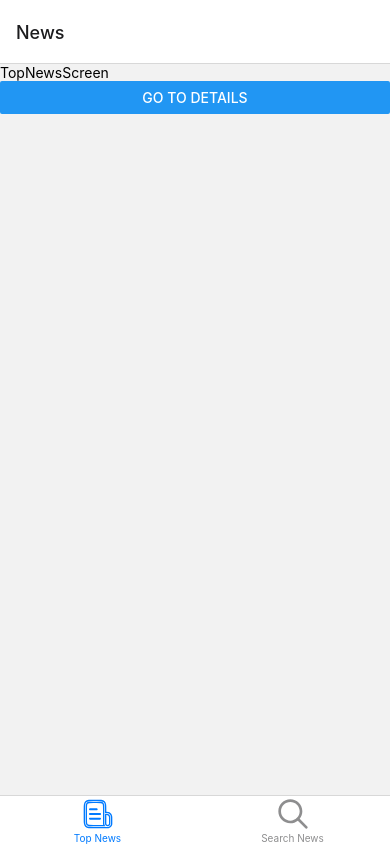
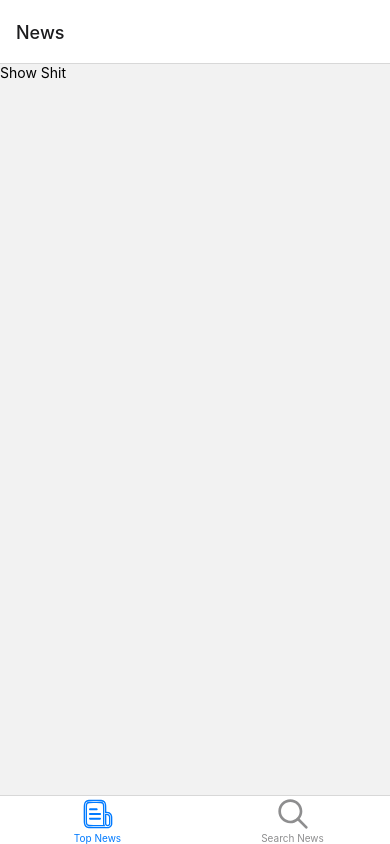
Before and after one commit to RomelClavel/technical_challenge_intelygenz, a React Native app in the folder lector-rss/: screen /TopNews in a window 390 px wide. Built offline with nearby package versions, Linux system fonts and the light colour scheme.

Commit message:
Feat - Connected news API with the app

```diff
--- a/lector-rss/screens/TopNewsScreen.tsx
+++ b/lector-rss/screens/TopNewsScreen.tsx
@@ -1,18 +1,42 @@
 import { Button, StyleSheet, Text, View } from 'react-native';
-import React from 'react';
+import React, { useEffect, useState } from 'react';
 import { NativeStackNavigationProp } from '@react-navigation/native-stack';
-import { TopNewsStackNavigatorParamsList } from '../types';
+import { Article, TopNewsStackNavigatorParamsList } from '../types';
+import { getTopArticles } from '../services/NewsService';
 
 type Props = {
 	navigation: NativeStackNavigationProp<TopNewsStackNavigatorParamsList, 'News'>;
 };
 
 const TopNewsScreen = ({ navigation }: Props) => {
+	const [articles, setArticles] = useState<Article[]>([
+		{
+			title:
+				"On Martha's Vineyard, a migrant and a resident are thrown together - The Washington Post",
+			description:
+				'Earlier this week, two lives intersected after Florida Gov. Ron DeSantis (R) chartered two planes to fly a group of migrants from Texas to this island in Mass.',
+			url: 'https://www.washingtonpost.com/nation/2022/09/17/marthas-vineyard-migrant-crisis/',
+			urlToImage:
+				'https://www.washingtonpost.com/wp-apps/imrs.php?src=https://arc-anglerfish-washpost-prod-washpost.s3.amazonaws.com/public/242FGBBV7II63IGWIFJJTP7L2U.jpg&w=1440',
+			publishedAt: '2022-09-17T14:37:21Z',
+		},
+		{
+			title:
+				"On Martha's Vineyard, a migrant and a resident are thrown together - The Washington Post",
+			description:
+				'Earlier this week, two lives intersected after Florida Gov. Ron DeSantis (R) chartered two planes to fly a group of migrants from Texas to this island in Mass.',
+			url: 'https://www.washingtonpost.com/nation/2022/09/17/marthas-vineyard-migrant-crisis/',
+			urlToImage:
+				'https://www.washingtonpost.com/wp-apps/imrs.php?src=https://arc-anglerfish-washpost-prod-washpost.s3.amazonaws.com/public/242FGBBV7II63IGWIFJJTP7L2U.jpg&w=1440',
+			publishedAt: '2022-09-17T14:37:21Z',
+		},
+	]);
+	useEffect(() => {
+		// getTopArticles();
+	}, []);
+
 	return (
-		<View>
-			<Text>TopNewsScreen</Text>
-			<Button title="Go To Details" onPress={() => navigation.navigate('ArticleDetails')} />
-		</View>
+		<View>{articles.length > 0 ? <Text>Show Shit</Text> : <Text>No Articles Found</Text>}</View>
 	);
 };
 
--- /dev/null
+++ b/lector-rss/services/NewsService.ts
@@ -0,0 +1,11 @@
+import { newApiKey } from '../apiKeys';
+import { ArticleResponse } from '../types';
+
+export const getTopArticles = async () => {
+	const result = await fetch(
+		`https://newsapi.org/v2/top-headlines?country=us&pageSize=20&apiKey=${newApiKey}`
+	);
+	const data: ArticleResponse = await result.json();
+	console.log(data);
+	console.log(data.articles);
+};
```
Also changed, not shown: lector-rss/types.ts (+15 -0 lines), 1 other file (tests, documents, lock files or other folders).
